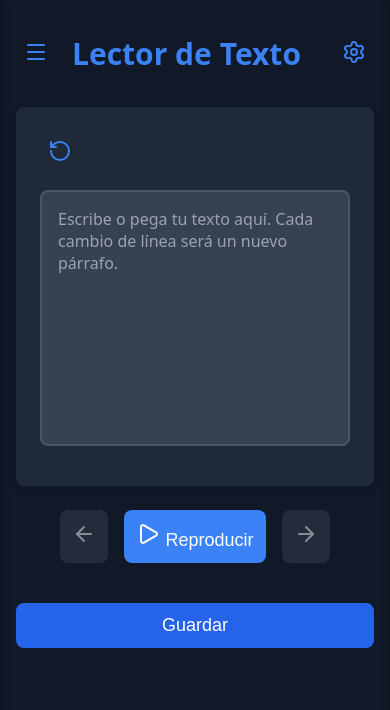
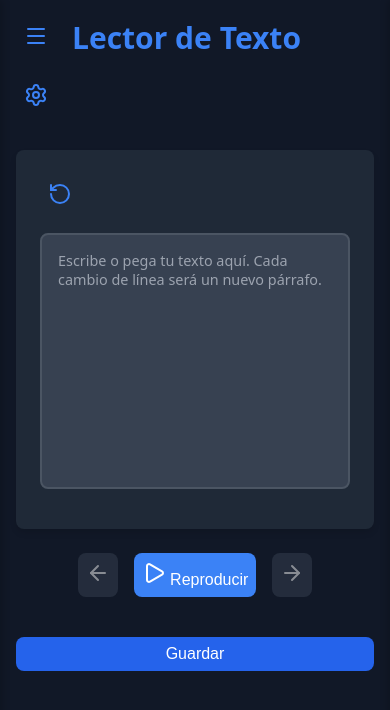
Before and after one commit to jefferson-joe-mendoza-vega/lector-de-texto, a plain HTML site: page index.html in a window 390 px wide. Drawn offline with nearby package versions, Linux system fonts and the light colour scheme.

Commit message:
Update index.html

```diff
--- a/index.html
+++ b/index.html
@@ -282,6 +282,29 @@
       opacity: 0.9;
       transition: opacity 0.5s ease-out;
     }
+
+    /* MEDIA QUERIES PARA RESPONSIVIDAD */
+    @media (max-width: 768px) {
+      .container {
+        padding: 1rem;
+      }
+      .header {
+        flex-direction: column;
+        align-items: flex-start;
+        gap: 1rem;
+      }
+      .side-menu,
+      .settings-panel {
+        width: 16rem;
+      }
+      .text-display {
+        font-size: 0.9rem;
+      }
+      .control-button, .play-button, .save-button {
+        padding: 0.5rem;
+        font-size: 1rem;
+      }
+    }
   </style>
 </head>
 <body>
@@ -402,16 +425,16 @@
 
     // Estado de la aplicación
     const state = {
-      isReading: false,       // Indica si se está leyendo algún párrafo
-      isPaused: false,        // Si la lectura está pausada
-      currentParagraph: 0,    // Índice del párrafo actual
-      paragraphs: [],         // Párrafos extraídos del área de texto
-      speechRate: 1,          // Velocidad de lectura
-      speechPitch: 1,         // Tono de voz
-      selectedVoice: '',      // Voz seleccionada
-      availableVoices: [],    // Lista de voces disponibles
-      currentUtterance: null, // Instancia actual de SpeechSynthesisUtterance
-      savedTexts: []          // Array de textos guardados {title, content}
+      isReading: false,
+      isPaused: false,
+      currentParagraph: 0,
+      paragraphs: [],
+      speechRate: 1,
+      speechPitch: 1,
+      selectedVoice: '',
+      availableVoices: [],
+      currentUtterance: null,
+      savedTexts: []
     };
 
     // Referencias a elementos del DOM
@@ -432,37 +455,28 @@
 
     /* --- CARGAR CONTENIDO Y CONFIGURACIONES GUARDADAS --- */
     function loadFromLocalStorage() {
-      // Cargar contenido del área de texto
       const savedText = localStorage.getItem('savedText') || '';
       if (savedText) {
         elements.textDisplay.innerHTML = savedText;
       }
-      // Cargar configuración de voz
       const savedVoice = localStorage.getItem('selectedVoice');
       if (savedVoice) {
         state.selectedVoice = savedVoice;
       }
-      // Cargar velocidad
       const savedRate = localStorage.getItem('speechRate');
       if (savedRate) {
         state.speechRate = parseFloat(savedRate);
         elements.rateRange.value = savedRate;
-        elements.rateDisplay.textContent = `${savedRate}x`;
+        elements.rateDisplay.textContent = savedRate + "x";
       }
-      // Cargar tono
       const savedPitch = localStorage.getItem('speechPitch');
       if (savedPitch) {
         state.speechPitch = parseFloat(savedPitch);
         elements.pitchRange.value = savedPitch;
         elements.pitchDisplay.textContent = savedPitch;
       }
-      // Cargar textos guardados (array JSON)
       const savedTexts = localStorage.getItem('savedTexts');
-      if (savedTexts) {
-        state.savedTexts = JSON.parse(savedTexts);
-      } else {
-        state.savedTexts = [];
-      }
+      state.savedTexts = savedTexts ? JSON.parse(savedTexts) : [];
       renderSavedTexts();
     }
     function saveToLocalStorage() {
@@ -473,7 +487,6 @@
       localStorage.setItem('savedTexts', JSON.stringify(state.savedTexts));
     }
     loadFromLocalStorage();
-    /* --- FIN CARGA --- */
 
     /* --- CARGAR VOCES --- */
     function loadVoices() {
@@ -497,11 +510,7 @@
     /* --- PROCESAMIENTO Y REPRODUCCIÓN DEL TEXTO --- */
     function parseParagraphs() {
       const fullText = elements.textDisplay.innerText.trim();
-      if (!fullText) {
-        state.paragraphs = [];
-        return;
-      }
-      state.paragraphs = fullText.split(/\n+/);
+      state.paragraphs = fullText ? fullText.split(/\n+/) : [];
     }
     function renderParagraphs() {
       const html = state.paragraphs.map((p, i) => {
@@ -550,7 +559,6 @@
     }
 
     function togglePlay() {
-      // Si se muestra el placeholder, se elimina al iniciar
       if (elements.textDisplay.querySelector('.placeholder')) {
         elements.textDisplay.innerHTML = '';
       }
@@ -617,10 +625,8 @@
     function updatePlayButton(isPlaying) {
       const icon = isPlaying ? 'pause' : 'play';
       const text = isPlaying ? 'Pausar' : 'Reproducir';
-      elements.playButton.innerHTML = `
-        <i data-lucide="${icon}"></i>
-        <span>${text}</span>
-      `;
+      elements.playButton.innerHTML = `<i data-lucide="${icon}"></i>
+        <span>${text}</span>`;
       elements.playButton.classList.toggle('playing', isPlaying);
       lucide.createIcons();
     }
@@ -635,7 +641,6 @@
       elements.savedTextsList.innerHTML = state.savedTexts.map((item, index) => {
         return `<li data-index="${index}">${item.title}</li>`;
       }).join('');
-      // Asignar evento a cada elemento guardado
       elements.savedTextsList.querySelectorAll('li').forEach(li => {
         li.addEventListener('click', () => {
           loadSavedText(li.getAttribute('data-index'));
@@ -645,12 +650,10 @@
 
     function saveCurrentText() {
       const content = elements.textDisplay.innerHTML.trim();
-      // Si el contenido está vacío o solo tiene el placeholder, no se guarda
       if (!content || elements.textDisplay.querySelector('.placeholder')) {
         alert('No hay texto para guardar.');
         return;
       }
-      // Generar un título tomando las primeras 5 palabras del primer párrafo
       const textContent = elements.textDisplay.innerText.trim();
       const words = textContent.split(/\s+/);
       let title = words.slice(0, 5).join(' ');
@@ -667,10 +670,8 @@
     function loadSavedText(index) {
       const item = state.savedTexts[index];
       if (item) {
-        // Cargar el contenido guardado en el área editable
         elements.textDisplay.innerHTML = item.content;
         saveToLocalStorage();
-        // Reiniciar el estado de lectura
         state.isReading = false;
         state.isPaused = false;
         state.currentParagraph = 0;
@@ -700,7 +701,7 @@
     };
     elements.rateRange.oninput = (e) => {
       state.speechRate = parseFloat(e.target.value);
-      elements.rateDisplay.textContent = `${state.speechRate}x`;
+      elements.rateDisplay.textContent = state.speechRate + "x";
       saveToLocalStorage();
     };
     elements.pitchRange.oninput = (e) => {
@@ -727,11 +728,19 @@
     elements.forwardButton.onclick = () => skipParagraphs(1);
     elements.saveTextButton.onclick = saveCurrentText;
     elements.textDisplay.onfocus = () => {
-      const hasPlaceholder = elements.textDisplay.querySelector('.placeholder');
-      if (hasPlaceholder) {
+      if (elements.textDisplay.querySelector('.placeholder')) {
         elements.textDisplay.innerHTML = '';
       }
     };
+
+    /* --- DETECCIÓN DE VISIBILIDAD DE LA PÁGINA --- */
+    // Este fragmento muestra un mensaje si la pestaña pierde el foco, ya que en muchos móviles
+    // la reproducción en segundo plano puede verse afectada.
+    document.addEventListener("visibilitychange", function() {
+      if (document.hidden && state.isReading) {
+        showNotification("La reproducción puede detenerse en segundo plano en algunos dispositivos móviles.");
+      }
+    });
 
     // Inicialización al cargar la página
     (function init() {
```
